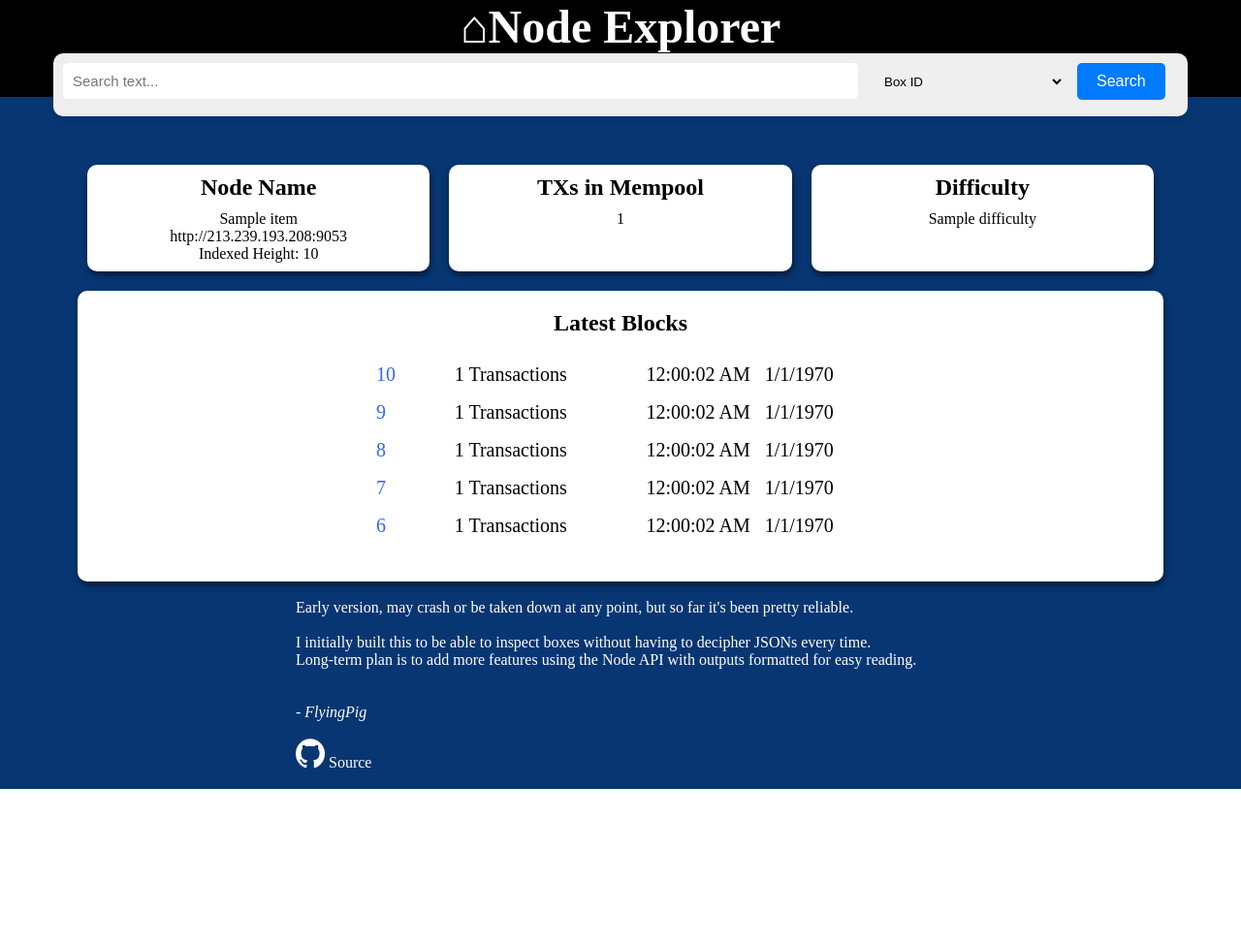
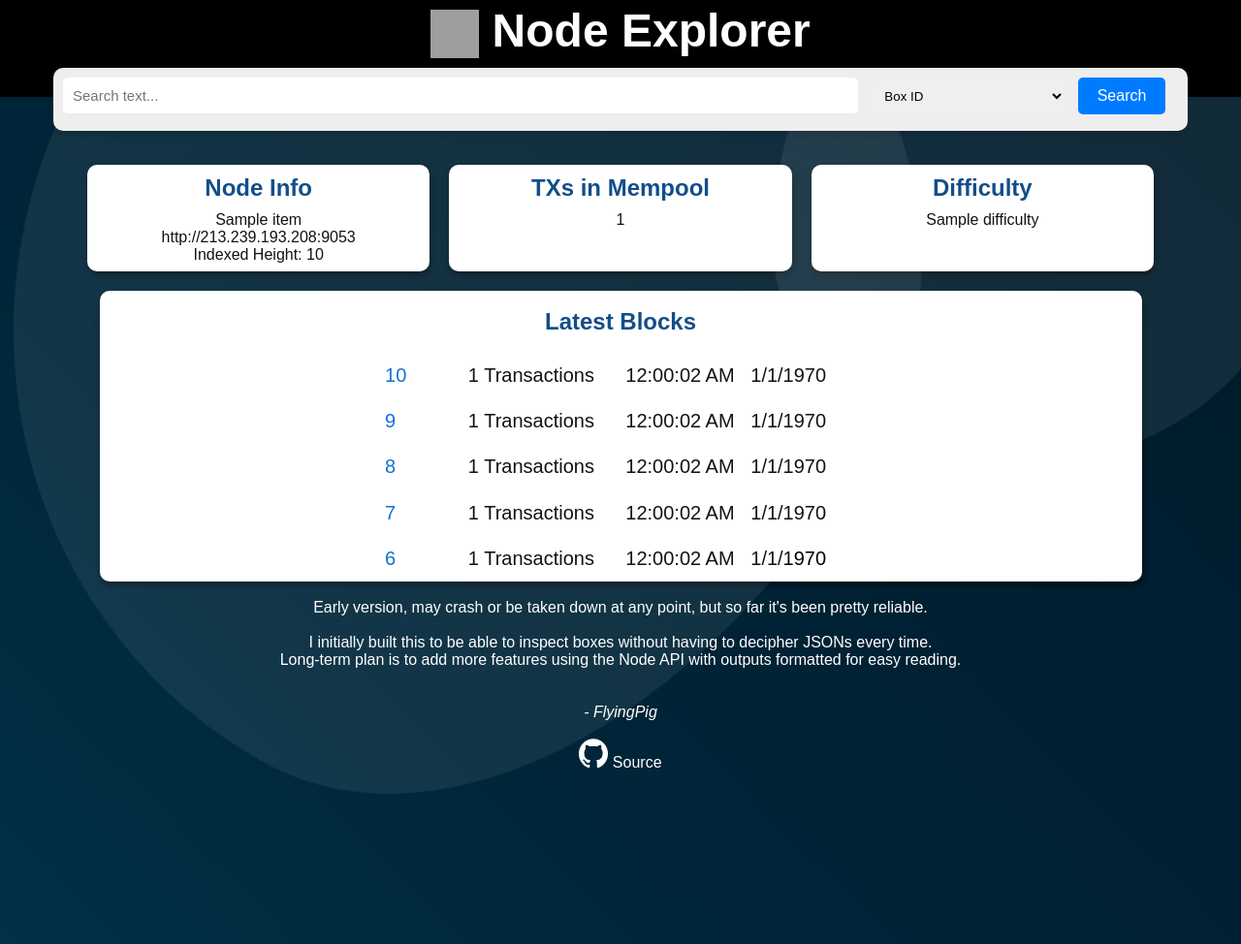
Before and after one commit to FlyingPig69/Ergo-node-explorer, a Flask app: page / in a window 1280 px wide; the page is wider, and only the part inside the window is pictured. Shown: that part at 97% size. Before the commit the page ends 814 px from the top of that part, so only its background shows below. Run offline with Flask 3, Linux system fonts and the light colour scheme; a database or web service that is not in the repository returns one stand-in record (values such as "Sample title"); data that the repository does not hold is empty; grey boxes are pictures that could not be loaded.

Commit message:
updated styling

```diff
--- a/api/templates/index.html
+++ b/api/templates/index.html
@@ -2,13 +2,120 @@
 <html lang="en">
 
 <head>
+
     <meta charset="UTF-8">
-    <meta name="viewport" content="width=device-width, initial-scale=1.0">
+    <meta name="viewport" content="width=device-width, initial-scale=0.01, maximum-scale=2" />
     <link rel="stylesheet" href="{{ url_for('static', filename='css/style_sheet.css') }}" />
     <style>
+
     body {
-            margin: 0;
+    background: -moz-linear-gradient(45deg, #026a8d 0%, #005b7a 29%, #00263a 66%, #000f1a 100%);
+    background: -webkit-linear-gradient(45deg, #026a8d 0%, #005b7a 29%, #00263a 66%, #000f1a 100%);
+    background: linear-gradient(45deg, #026a8d 0%, #005b7a 29%, #00263a 66%, #000f1a 100%);
+        background-size: 400% 400%;
+        -webkit-animation: Gradient 15s ease infinite;
+      -moz-animation: Gradient 15s ease infinite;
+      animation: Gradient 15s ease infinite;
+      /*min-height: calc(100vh - 2rem);*/
+      display: flex;
+      flex-direction: column;
+      align-items: stretch;
+      justify-content: space-evenly;
+      overflow: hidden;
+      position: relative;
     }
+
+    body::before,
+    body::after {
+      content: "";
+      width: 80vmax;
+      height: 70vmax;
+      position: absolute;
+      background: rgba(255, 255, 255, 0.07);
+      left: -20vmin;
+      top: -20vmin;
+      animation: morph 15s linear infinite alternate, spin 20s linear infinite;
+      z-index: 1;
+      will-change: border-radius, transform;
+      transform-origin: 55% 55%;
+      pointer-events: none;
+    }
+
+    body::after {
+        width: 70vmin;
+        height: 70vmin;
+        left: auto;
+        right: -10vmin;
+        top: auto;
+        bottom: 0;
+        animation: morph 10s linear infinite alternate, spin 26s linear infinite reverse;
+        transform-origin: 20% 20%;
+    }
+
+    @-webkit-keyframes Gradient {
+      0% {
+        background-position: 0 50%
+      }
+      50% {
+        background-position: 100% 50%
+      }
+      100% {
+        background-position: 0 50%
+      }
+    }
+
+    @-moz-keyframes Gradient {
+      0% {
+        background-position: 0 50%
+      }
+      50% {
+        background-position: 100% 50%
+      }
+      100% {
+        background-position: 0 50%
+      }
+    }
+
+    @keyframes Gradient {
+      0% {
+        background-position: 0 50%
+      }
+      50% {
+        background-position: 100% 50%
+      }
+      100% {
+        background-position: 0 50%
+      }
+    }
+
+    @keyframes morph {
+      0% {
+        border-radius: 40% 60% 60% 40% / 70% 30% 70% 30%; }
+      100% {
+        border-radius: 40% 60%; }
+    }
+
+    @keyframes spin {
+      to {
+        transform: rotate(1turn);
+      }
+    }
+      .st0{display:none;}
+      .st1{display:inline;}
+      .st2{opacity:0.29;}
+      .st3{fill:#FFFFFF;}
+      .st4{clip-path:url(#SVGID_2_);fill:#FFFFFF;}
+      .st5{clip-path:url(#SVGID_4_);}
+      .st6{clip-path:url(#SVGID_6_);}
+      .st7{clip-path:url(#SVGID_8_);}
+      .st8{clip-path:url(#SVGID_10_);}
+      .st9{fill:none;}
+      .st10{clip-path:url(#SVGID_12_);}
+      .st11{opacity:0.7;}
+      .st12{clip-path:url(#SVGID_14_);}
+      .st13{opacity:0.2;}
+      .st14{clip-path:url(#SVGID_16_);}
+      .st15{opacity:0.3;fill:#FFFFFF;enable-background:new    ;}
 
         .container {
             margin-top: 150px;
@@ -26,18 +133,11 @@
             margin: 0 auto;
         }
 
-        .card-bottom {
-            width: 800px;
-            margin: 0 auto; /* Center the card-bottom */
-            box-shadow: 1px 4px 6px rgba(0, 0, 0, 0.5);
-            background-color: white;
-            border-radius: 10px;
-        }
 
         .card-text-height {
             width:200px;
             vertical-align:top;
-            font-size: 16px;
+            font-size: 12px;
         }
 
         .card-title,
@@ -48,31 +148,16 @@
             vertical-align: top;
         }
 
-        .card-text{
-           font-size: 16px;
-        }
-
-    .card-body-bottom {
-        display: flex;
-        margin-top: 0px;
-        flex-direction: column;
-        justify-content: flex-start;
-        height: 300px;
-        box-shadow: 1px 4px 6px rgba(0, 0, 0, 0.5);
-        background-color: white;
-        border-radius: 10px;
-        padding: 0px; /* Add padding for spacing */
-        max-width: 1200px;
-    }
 
     .card-body-top {
         display: flex;
         flex-direction: column;
+        max-width: 100%;
         margin-bottom: 10px;
         margin-top: 10px;
         height: 110px;
         box-shadow: 1px 4px 6px rgba(0, 0, 0, 0.5);
-        background-color: white;
+        background-color: #ffffff;
         border-radius: 10px;
         align-items: center;
     }
@@ -82,12 +167,40 @@
                 max-width: 800px;
             }
         }
+
+        body {
+            margin: 0;
+            font-family: 'Arial', sans-serif; /* Change to your desired font */
+        }
+
+        .container {
+            margin-top: 150px;
+            text-align: center;
+            justify-content: center;
+        }
+
+        /* Add styles for your cards and other elements here */
+
+        /* Example style for card titles */
+        .card-title {
+            font-size: 24px;
+            color: #004080; /* Change to your desired title color */
+        }
+
+        /* Example style for links */
+        a {
+            color: #0066cc; /* Change to your desired link color */
+            text-decoration: none;
+        }
+
+
     </style>
 </head>
 
 <body>
     <div class="header">
-        <b><a target="_self" href="{{flask_url}}" style="color:white;">⌂Node Explorer</a></b>
+        <b><a target="_self" href="{{flask_url}}" style="color:white;"> <img src="{{ url_for('static', filename='ergo_white.png') }}" height="50" width="50" style="vertical-align: middle; margin-bottom:10px; margin-top:10px;">&nbsp;Node Explorer</a></b>
+
         <div class="search-card">
             <form method="get" action="/search" onsubmit="return validateForm()" class="search-form">
                 <div class="flex-container">
@@ -103,11 +216,11 @@
         </div>
     </div>
 
-    <div class="container">
+    <div class="container" >
         <div class="card-container" style="margin: 0 auto;">
             <!-- Card 1: Node Name -->
             <div class="card-body-top">
-                <h2 class="card-title"><b>Node Name</b></h2>
+                <h2 class="card-title"><b>Node Info</b></h2>
                 <div class="card-text">
                     {{ info_data.name }}<br>
                     {{ base_url }}<br>
@@ -129,24 +242,35 @@
         </div>
         <!-- Card below with Latest Blocks -->
         <div class="card-body-bottom">
-            <h2><b>Latest Blocks</b></h2>
+
             {% if indexed_height < height[0] %}
                 <p style="color: red; font-weight: bold;">Node is not fully indexed, transactions and block info may be missing.</p>
             {% endif %}
-            <table style="border-collapse: collapse; width: 520px; box-shadow: none; margin: 0 auto;">
+         <table style="border-collapse: collapse; width: 1075px; margin-left:50px; box-shadow: 1px 4px 6px rgba(0, 0, 0, 0.5); margin: 0 auto; background-color:#ffffff; border-radius:10px; height:300px;">
+            <thead>
+                <tr>
+                    <td colspan="5" style="border: none;">
+                        <div class="card-title" style="text-align: center;"><b>Latest Blocks</b></div>
+                    </td>
+                </tr>
+            </thead>
             <tbody>
                 {% for header_id in header_id %}
                 <tr>
-                        <td style="width: 75px; border: none; font-size: 20px; text-align: left;"><a href="{{flask_url}}/blocks/{{header_id}}">{{ height[loop.index0] }}</a></td>
-                        <td style="width: 200px; border: none; font-size: 20px; text-align: left;">{{no_txs[loop.index0]}} Transactions</td>
+
+                    <td style="width: 300px;  border: none; font-size: 20px; text-align: left;"></td>
+                    <td style="width: 75px;  border: none; font-size: 20px; text-align: left;"><a href="{{flask_url}}/blocks/{{header_id}}">{{ height[loop.index0] }}</a></td>
+                    <td style="width: 150px; border: none; font-size: 20px; text-align: left;">{{no_txs[loop.index0]}} Transactions</td>
                     <td style="width: 250px; border: none; font-size: 20px; text-align: left;"><span id="timestamp_{{loop.index0}}">{{timestamp[loop.index0]}}</span></td>
+
+                    <td style="width: 300px;  border: none; font-size: 20px; text-align: left;"></td>
                 </tr>
                 {% endfor %}
             </tbody>
         </table>
         </div>
 
-        <div class="white-text" style="text-align: left; margin-left: 225px;">
+        <div class="white-text" style="text-align: center; ">
             <br>
             Early version, may crash or be taken down at any point, but so far it's been pretty reliable. <br><br>
             I initially built this to be able to inspect boxes without having to decipher JSONs every time.<br>
```
Lines whose indentation alone changed are shown as unchanged.
